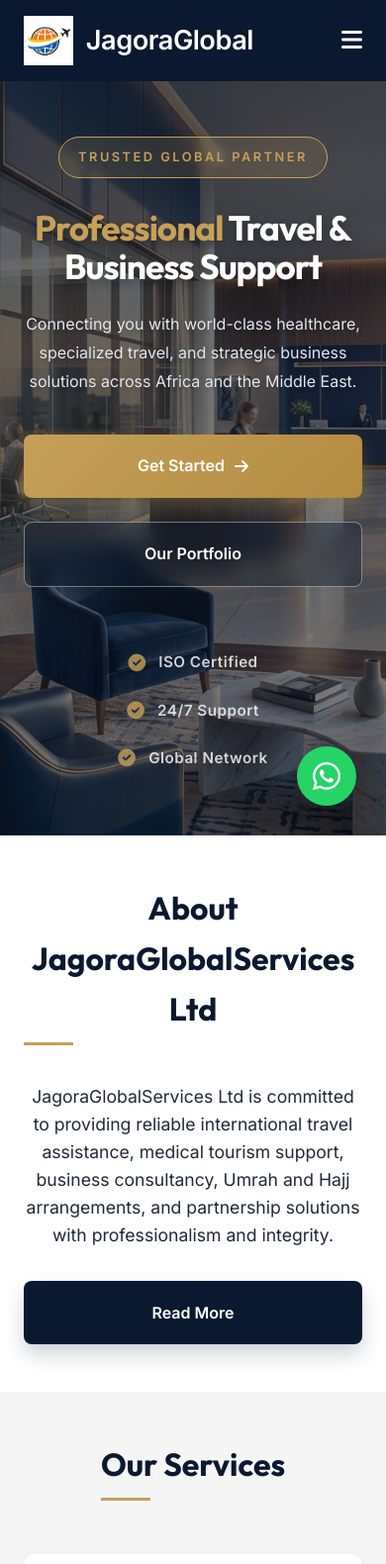
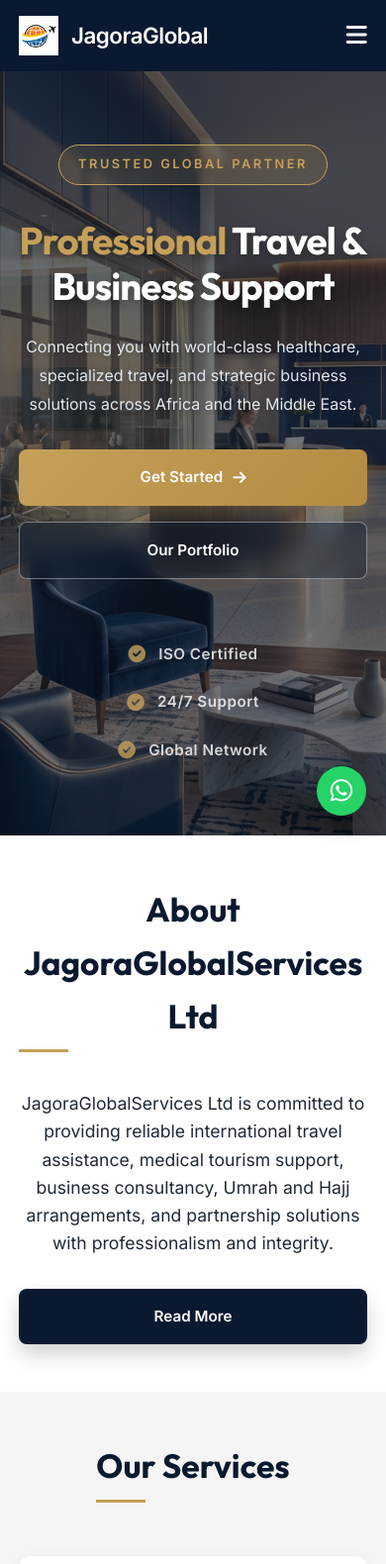
Before and after one commit to jagoraltd/JagoraGlobalServices, a website built with Vite: page index.html in a window 390 px wide. Shown: the top 1580 px of the page at 99% size. Built offline with nearby package versions, Linux system fonts and the light colour scheme.

Commit message:
Optimize for mobile responsiveness across all sections and pages

```diff
--- a/style.css
+++ b/style.css
@@ -52,13 +52,25 @@
 }
 
 section {
-  padding: clamp(3rem, 8vw, 6rem) 0;
+  padding: clamp(3.5rem, 10vw, 6.5rem) 0;
+}
+
+@media (max-width: 768px) {
+  section {
+    padding: 3rem 0;
+  }
 }
 
 .container {
   max-width: 1200px;
   margin: 0 auto;
   padding: 0 1.5rem;
+}
+
+@media (max-width: 768px) {
+  .container {
+    padding: 0 1.2rem;
+  }
 }
 
 /* Typography */
@@ -685,14 +697,66 @@
 
 @media (max-width: 480px) {
   .hero h1 {
-    font-size: 2.2rem;
+    font-size: 2.4rem;
+    line-height: 1.2;
+  }
+
+  .hero p {
+    font-size: 1rem;
+    margin-bottom: 2rem;
+  }
+
+  .hero-btns {
+    gap: 1rem;
+  }
+
+  .btn {
+    padding: 1rem 1.5rem;
+    font-size: 0.95rem;
   }
 
   .section-title {
-    font-size: 2rem;
+    font-size: 2.1rem;
+  }
+
+  .service-card {
+    padding: 2rem 1.5rem;
   }
 
   .contact-form {
-    padding: 1.5rem;
+    padding: 2rem 1.2rem;
+  }
+
+  .cta {
+    padding: 3rem 0;
+  }
+
+  .cta > .container > div {
+    padding: 2.5rem 1.2rem !important;
+    border-radius: 15px !important;
+  }
+
+  .cta h2 {
+    font-size: 1.8rem !important;
+  }
+
+  .footer-col h4 {
+    margin-top: 1rem;
+  }
+
+  .whatsapp-btn {
+    bottom: 20px;
+    right: 20px;
+    width: 50px;
+    height: 50px;
+    font-size: 1.6rem;
+  }
+
+  .logo-text {
+    font-size: 1.4rem;
+  }
+
+  .logo img {
+    height: 40px;
   }
 }
```
